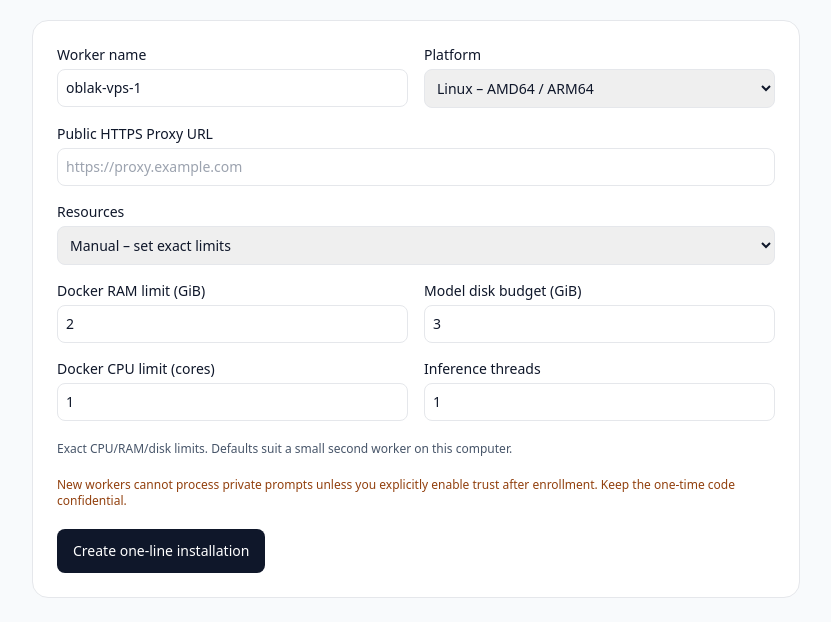
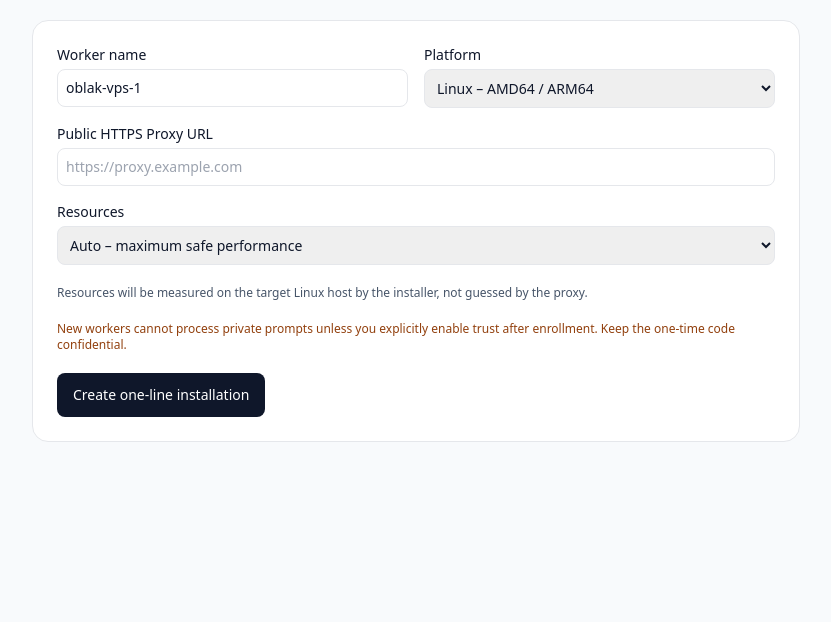
Before and after one commit to LukaCek/simple-AIproxy, a Python web app: template templates/compute_setup.html in a window 1280 px wide. Shown: the part 340-962 px from the top of the page, without its empty margins (224-1055 px from the left). After the commit the page ends 782 px from the top, so only its background shows below. Run offline with Jinja, Linux system fonts and the light colour scheme; the template is opened without the code that fills it, so the values that code supplies are empty; some libraries are stand-ins or nearby versions.

Commit message:
feat(setup-ui): Auto Maximum default, hide manual controls, and one copy-paste secret install command

```diff
--- a/templates/compute_setup.html
+++ b/templates/compute_setup.html
@@ -24,12 +24,12 @@
       </label>
       <label class="text-sm font-medium md:col-span-2">Resources
         <select id="profile" class="mt-1 block w-full rounded-lg border p-2">
-          <option value="manual" selected>Manual – set exact limits</option>
+          <option value="auto_max" selected>Auto – maximum safe performance</option>
           <option value="auto_shared">Auto – shared computer (leave room for other apps)</option>
-          <option value="auto_max">Auto – maximum safe performance</option>
+          <option value="manual">Manual – set exact limits</option>
         </select>
       </label>
-      <div id="manual-fields" class="contents">
+      <div id="manual-fields" style="display:none">
         <label class="text-sm font-medium">Docker RAM limit (GiB)
           <input id="memory" required type="number" min="2" max="256" step="1" value="2" class="mt-1 block w-full rounded-lg border p-2">
         </label>
@@ -44,7 +44,7 @@
         </label>
       </div>
     </div>
-    <p id="profile-hint" class="text-xs text-slate-600">These low defaults are suitable for testing a second worker on your existing computer. Model storage is an application-level budget, not an operating-system disk quota.</p>
+    <p id="profile-hint" class="text-xs text-slate-600">Auto Maximum measures the actual Linux host's free RAM, CPU and Docker storage. It leaves a safety reserve. Switch to Manual for exact limits.</p>
     <p class="text-xs text-amber-800">New workers cannot process private prompts unless you explicitly enable trust after enrollment. Keep the one-time code confidential.</p>
     <div id="status" role="status" aria-live="polite" class="hidden rounded-lg bg-slate-100 p-3 text-sm"></div>
     <button id="generate" class="rounded-lg bg-slate-900 px-4 py-3 text-sm font-medium text-white" type="submit">Create one-line installation</button>
@@ -52,19 +52,15 @@
 
   <div id="result" class="hidden rounded-2xl border bg-white p-6 space-y-4">
     <h3 class="font-semibold">Install on the worker computer</h3>
-    <p class="text-sm">The setup code expires at <strong id="expires"></strong>. Open an interactive terminal on the computer where you want the worker.</p>
-    <p class="font-medium text-sm">1. Copy and run this one-line command:</p>
+    <p class="text-sm">The included enrollment code expires at <strong id="expires"></strong>. Run the full command in a terminal on the target computer. No additional prompt or second paste is needed.</p>
+    <p class="font-medium text-sm">1. Copy and run this one-line command (contains a secret):</p>
     <div class="flex gap-2 items-start">
       <pre class="min-w-0 flex-1 overflow-x-auto rounded-xl bg-slate-900 p-4 text-xs text-white"><code id="command"></code></pre>
       <button id="copy-command" type="button" class="rounded-lg border px-3 py-2 text-xs">Copy</button>
     </div>
-    <p class="text-sm">2. When prompted, paste this one-time setup code. It is intentionally <strong>not included in the command</strong> or your shell history:</p>
-    <div class="flex gap-2 items-start">
-      <pre class="min-w-0 flex-1 overflow-x-auto rounded-xl bg-slate-100 p-4 text-xs"><code id="code"></code></pre>
-      <button id="copy-code" type="button" class="rounded-lg border px-3 py-2 text-xs">Copy code</button>
-    </div>
+    <p class="text-xs text-amber-800"><strong>Secret command:</strong> The one-time enrollment token is embedded in this command and may remain in terminal history, clipboard managers or process listings. Use it only on machines you control. It expires after 15 minutes or first enrollment; never publish or share it.</p>
     <p class="text-xs text-slate-600">For the isolated home test, run this on the same Linux machine where <code>simpleai-home-test</code> is already running. The installer uses its local CA/network and builds a separate worker project. For real VPS deployments, use the public HTTPS address.</p>
-    <p class="text-sm">3. Once completed, open <a href="/admin/compute-nodes" class="underline">Compute Nodes</a>, verify the new name appears independently, then test a harmless public prompt.</p>
+    <p class="text-sm">2. Once completed, open <a href="/admin/compute-nodes" class="underline">Compute Nodes</a>, verify the new name appears independently, then test a harmless public prompt.</p>
     <details class="rounded-lg border p-3 text-sm">
       <summary class="cursor-pointer font-medium">Alternative: download Compose files manually</summary>
       <p class="mt-2 text-xs text-slate-600">Works for manual resource settings only. Keep the enrollment file private and remove its token after registration.</p>
@@ -101,8 +97,9 @@
     const manual = $("profile").value === "manual";
     for(const id of ["memory","disk","cpus","threads"]) {
       $(id).disabled = !manual;
+      $(id).required = manual;
     }
-    $("manual-fields").style.opacity = manual ? "1" : "0.45";
+    $("manual-fields").style.display = manual ? "contents" : "none";
     $("profile-hint").textContent = manual ?
       "Exact CPU/RAM/disk limits. Defaults suit a small second worker on this computer." :
       "Resources will be measured on the target Linux host by the installer, not guessed by the proxy.";
@@ -130,7 +127,7 @@
       });
       const data = await response.json();
       if(!response.ok) throw new Error(data.detail || "Could not create installer");
-      files = {compose:data.compose,env:data.env,token:data.install_code};
+      files = {compose:data.compose,env:data.env};
       const sourceOrigin = location.origin;
       if(!sourceOrigin.startsWith("https://") && !(staging && sourceOrigin === "http://127.0.0.1:18180") &&
          !(staging && sourceOrigin === "http://localhost:18180"))
@@ -138,13 +135,12 @@
       const quote = value => "'" + value.replaceAll("'", "'\\''") + "'";
       $("command").textContent =
         "curl -fsSL " + quote(sourceOrigin + "/compute/install.sh") +
-        " | bash -s -- " + quote(sourceOrigin);
-      $("code").textContent = data.install_code;
+        " | bash -s -- " + quote(sourceOrigin) + " " + quote(data.install_code);
       $("expires").textContent = new Date(data.expires_at*1000).toLocaleString();
       $("result").classList.remove("hidden");
       $("download-compose").disabled = payload.profile !== "manual";
       $("download-env").disabled = payload.profile !== "manual";
-      notice("Installer ready. Copy the command and enter the code when asked.");
+      notice("Installer ready. Copy the ONE command. It includes the short-lived secret code.");
     } catch(error) { notice(error.message || "Setup failed"); }
     finally { $("generate").disabled = false; }
   });
@@ -152,10 +148,6 @@
     try { await navigator.clipboard.writeText($("command").textContent); notice("Command copied."); }
     catch (_) { notice("Copy blocked by browser. Select the command manually."); }
   });
-  $("copy-code").addEventListener("click", async () => {
-    try { await navigator.clipboard.writeText($("code").textContent); notice("One-time setup code copied."); }
-    catch (_) { notice("Copy blocked by browser. Select the code manually."); }
-  });
   $("download-compose").addEventListener("click", () => files && save("docker-compose.yml",files.compose));
   $("download-env").addEventListener("click", () => files && save(".env",files.env));
 })();
```
